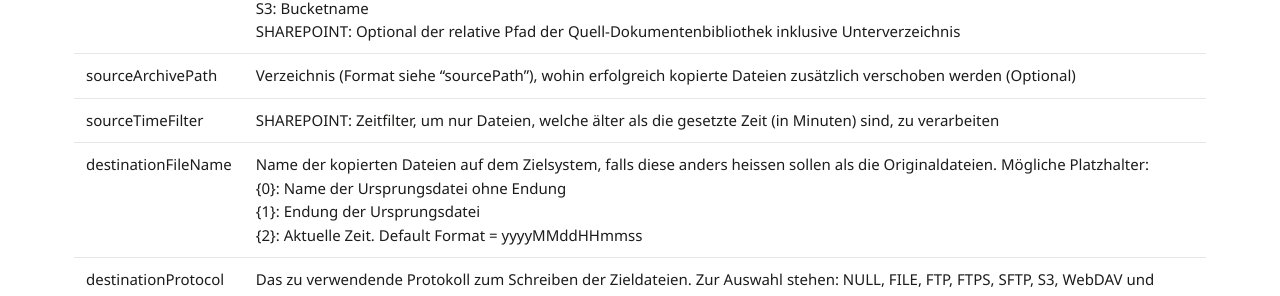
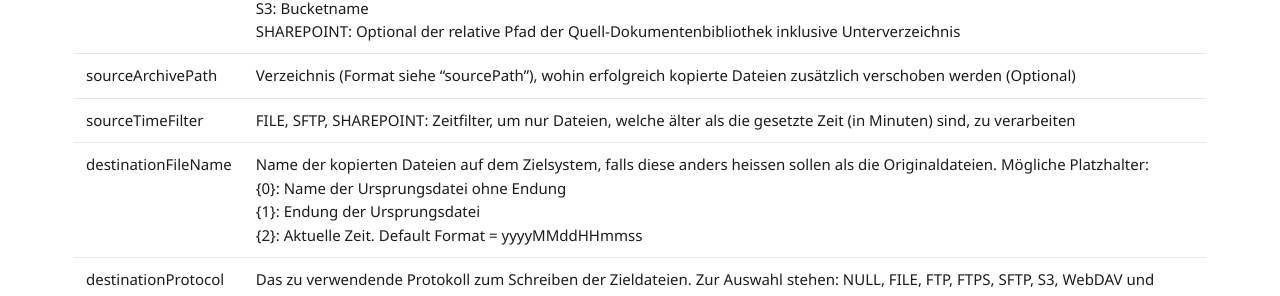
Before and after one commit to primesoft-group/oneconnexx-docs, a Jekyll site: the page built from _pages/addins/de/filecopy.md, in a window 1280 px wide and 900 px high, scrolled down 962 px. Shown: the part 150-446 px from the top of the window. Built offline with Jekyll 4.4.1, drawn with Linux system fonts in a browser that asks for light colours; nearby versions of some CDN libraries; some web fonts are replaced.

Commit message:
Update filecopy.md

```diff
--- a/_pages/addins/de/filecopy.md
+++ b/_pages/addins/de/filecopy.md
@@ -19,7 +19,7 @@ Das FileCopy Add-In wird dazu verwendet um Dateien von einem Systems auf ein and
 | sourceSystem | Abhängig von "sourceProtocol"<br />FILE: leer lassen<br/>FTP, FTPS, SFTP und WebDAV: IP oder Hostname des Quellsystems <br />S3: RegionEndPoint wenn nicht *EUWest1* <br /> SHAREPOINT: URL zur Ziel-Dokumentenbibliothek auf Sharepoint (ohne allfällige Unterordner). Der Teil nach dem letzten '/' der URL muss dem Namen der Dokumentenbibliothek entsprechen (ggf. mit Sonderzeichen). |
 | sourcePath | Abhängig von "sourceProtocol"<br />FILE: UNC Pfad zu den Quelldateien<br />WebDAV: URL der Quelldateien<br />FTP, FTPS, SFTP: Relativer Pfad<br /> S3: Bucketname <br /> SHAREPOINT: Optional der relative Pfad der Quell-Dokumentenbibliothek inklusive Unterverzeichnis|
 | sourceArchivePath | Verzeichnis (Format siehe "sourcePath"), wohin erfolgreich kopierte Dateien zusätzlich verschoben werden (Optional) |
-| sourceTimeFilter | SHAREPOINT: Zeitfilter, um nur Dateien, welche älter als die gesetzte Zeit (in Minuten) sind, zu verarbeiten |
+| sourceTimeFilter | FILE, SFTP, SHAREPOINT: Zeitfilter, um nur Dateien, welche älter als die gesetzte Zeit (in Minuten) sind, zu verarbeiten |
 | destinationFileName | Name der kopierten Dateien auf dem Zielsystem, falls diese anders heissen sollen als die Originaldateien. Mögliche Platzhalter: <br /> {0}: Name der Ursprungsdatei ohne Endung <br /> {1}: Endung der Ursprungsdatei <br /> {2}: Aktuelle Zeit. Default Format = yyyyMMddHHmmss |
 | destinationProtocol | Das zu verwendende Protokoll zum Schreiben der Zieldateien. Zur Auswahl stehen: NULL, FILE, FTP, FTPS, SFTP, S3, WebDAV und SHAREPOINT |
 | destinationSystem | Abhängig von "destinationProtocol"<br />FILE: leer lassen<br/>FTP, FTPS, SFTP und WebDAV: IP oder Hostname des Zielsystems <br />S3: RegionEndPoint wenn nicht *EUWest1* <br /> SHAREPOINT: URL zur Ziel-Dokumentenbibliothek auf Sharepoint (ohne allfällige Unterordner). Der Teil nach dem letzten '/' der URL muss dem Namen der Dokumentenbibliothek entsprechen (ggf. mit Sonderzeichen). |
```
